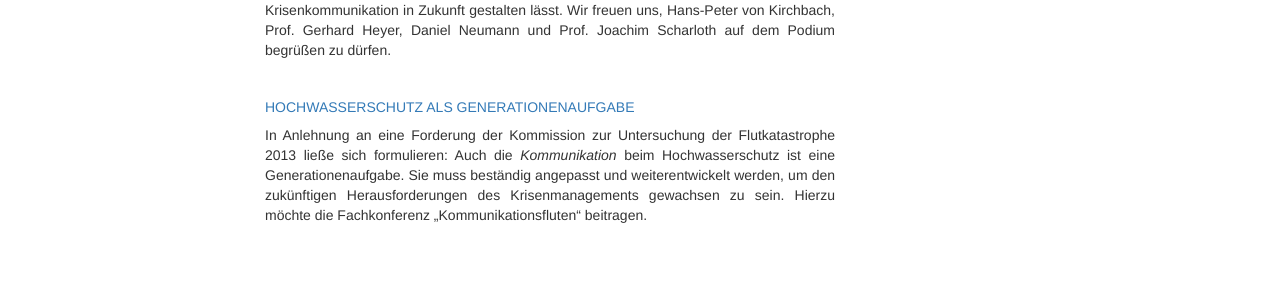
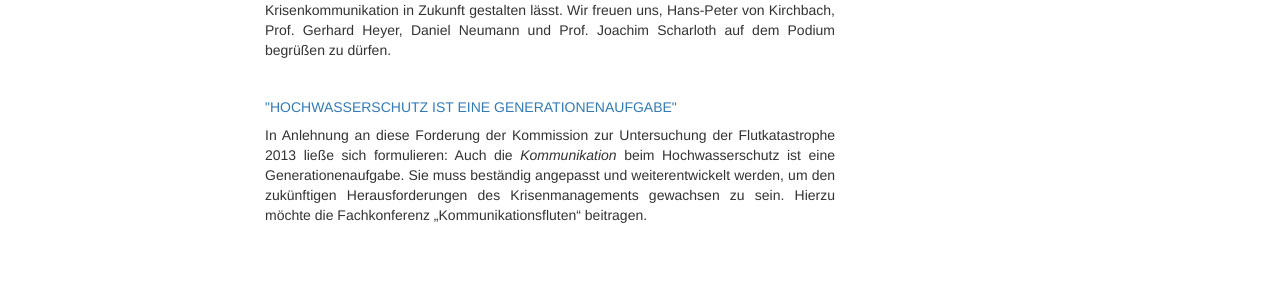
Before and after one commit to susedev/test, a Jekyll site: the page built from konferenz-kommunikationsfluten.html, in a window 1280 px wide. Shown: the part 1558-1850 px from the top of the page. Built offline with Jekyll 4.4.1, drawn with Linux system fonts in a browser that asks for light colours; nearby versions of some CDN libraries.

Commit message:
Edit from JekyllCMS

```diff
--- a/konferenz-kommunikationsfluten.html
+++ b/konferenz-kommunikationsfluten.html
@@ -39,8 +39,8 @@ title: Aktuell
 
 <p>&nbsp;</p>
 
-<h4><span style="color:#337AB7; text-transform: uppercase;">Hochwasserschutz als Generationenaufgabe</span></h4>
+<h4><span style="color:#337AB7; text-transform: uppercase;">&quot;Hochwasserschutz ist eine Generationenaufgabe&quot;</span></h4>
 
-<p style="text-align: justify;">In Anlehnung an eine Forderung der Kommission zur Untersuchung der Flutkatastrophe 2013 lie&szlig;e sich formulieren: Auch die <em>Kommunikation</em> beim Hochwasserschutz ist eine Generationenaufgabe. Sie muss best&auml;ndig angepasst und weiterentwickelt werden, um den zuk&uuml;nftigen Herausforderungen des Krisenmanagements gewachsen zu sein. Hierzu m&ouml;chte die Fachkonferenz &bdquo;Kommunikationsfluten&ldquo; beitragen.</p>
+<p style="text-align: justify;">In Anlehnung an diese Forderung der Kommission zur Untersuchung der Flutkatastrophe 2013 lie&szlig;e sich formulieren: Auch die <em>Kommunikation</em> beim Hochwasserschutz ist eine Generationenaufgabe. Sie muss best&auml;ndig angepasst und weiterentwickelt werden, um den zuk&uuml;nftigen Herausforderungen des Krisenmanagements gewachsen zu sein. Hierzu m&ouml;chte die Fachkonferenz &bdquo;Kommunikationsfluten&ldquo; beitragen.</p>
 
 <p style="text-align: justify;">&nbsp;</p>
```
